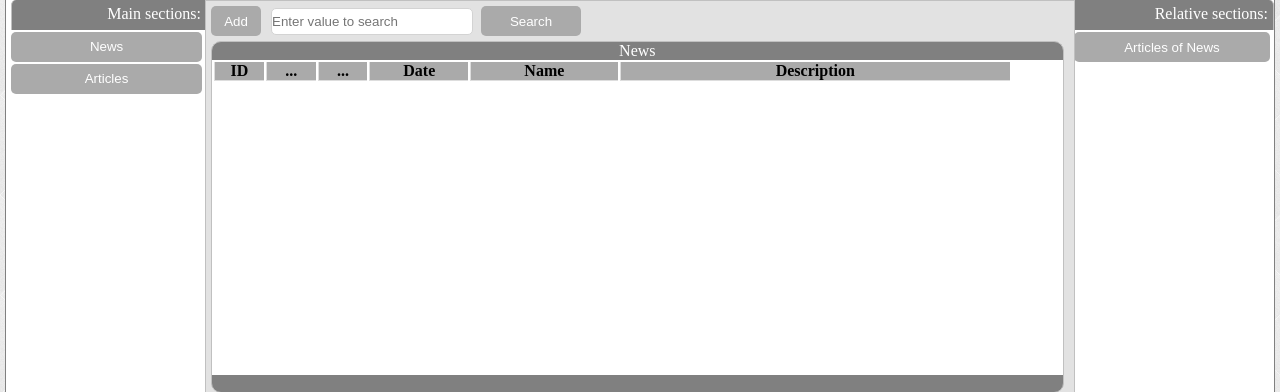
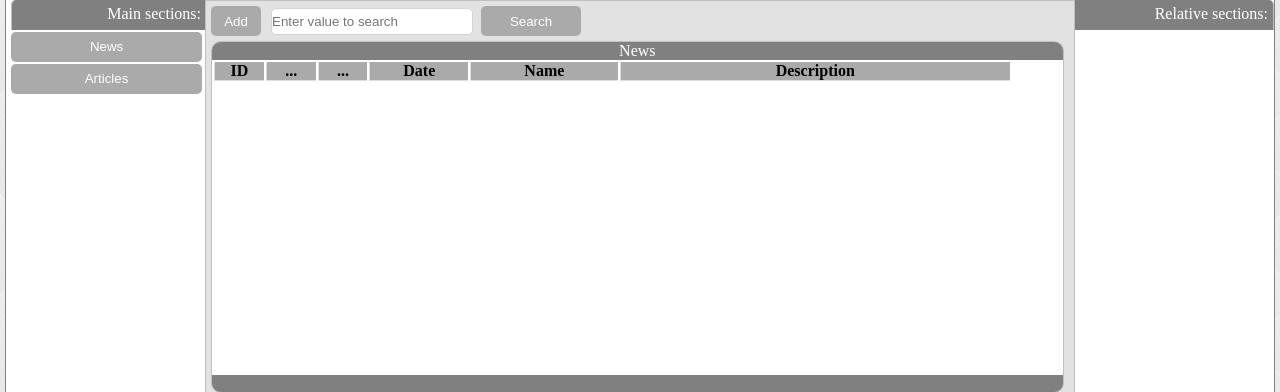
Before and after one commit to SomovStudio/Admin-Database, a PHP site: page /tables/news/index.php?event=search in a window 1280 px wide. Shown: the part 106-498 px from the top of the page. Run offline with PHP 8.4, Linux system fonts and the light colour scheme; the visitor is signed in with stand-in values (Sample User, id 1); data comes from the database, SQL or seed files in the repository; tables that the repository leaves empty hold one stand-in row (values such as "Sample post"); data that the repository does not hold is empty.

Commit message:
Небольшие правки

```diff
--- a/tables/news/index.php
+++ b/tables/news/index.php
@@ -32,7 +32,7 @@ include_once '../../view/form.php';
             $sidebarLeft = new Sidebar(Sidebar::SIDE_LEFT);
             $sidebarLeft->addTitle("Main sections:");
             $sidebarLeft->addButton("News", "../../tables/news/index.php");
-            $sidebarLeft->addButton("Articles", "../../tables/content/index.php");
+            $sidebarLeft->addButton("Articles", "../../tables/articles/index.php");
             $sidebarLeft->render();
             ?>
 
@@ -40,7 +40,9 @@ include_once '../../view/form.php';
             <?php
             $sidebarRight = new Sidebar(Sidebar::SIDE_RIGHT);
             $sidebarRight->addTitle("Relative sections:");
-            $sidebarRight->addButton("Articles of News", "../../tables/content/index.php");
+            if (isset($_GET['event']) && $_GET['event'] === 'edit') {
+                $sidebarRight->addButton("Articles of News", "../../tables/articles/index.php?event=search&news_id=" . $_GET['news_id']);
+            }
             $sidebarRight->render();
             ?>
 
```
